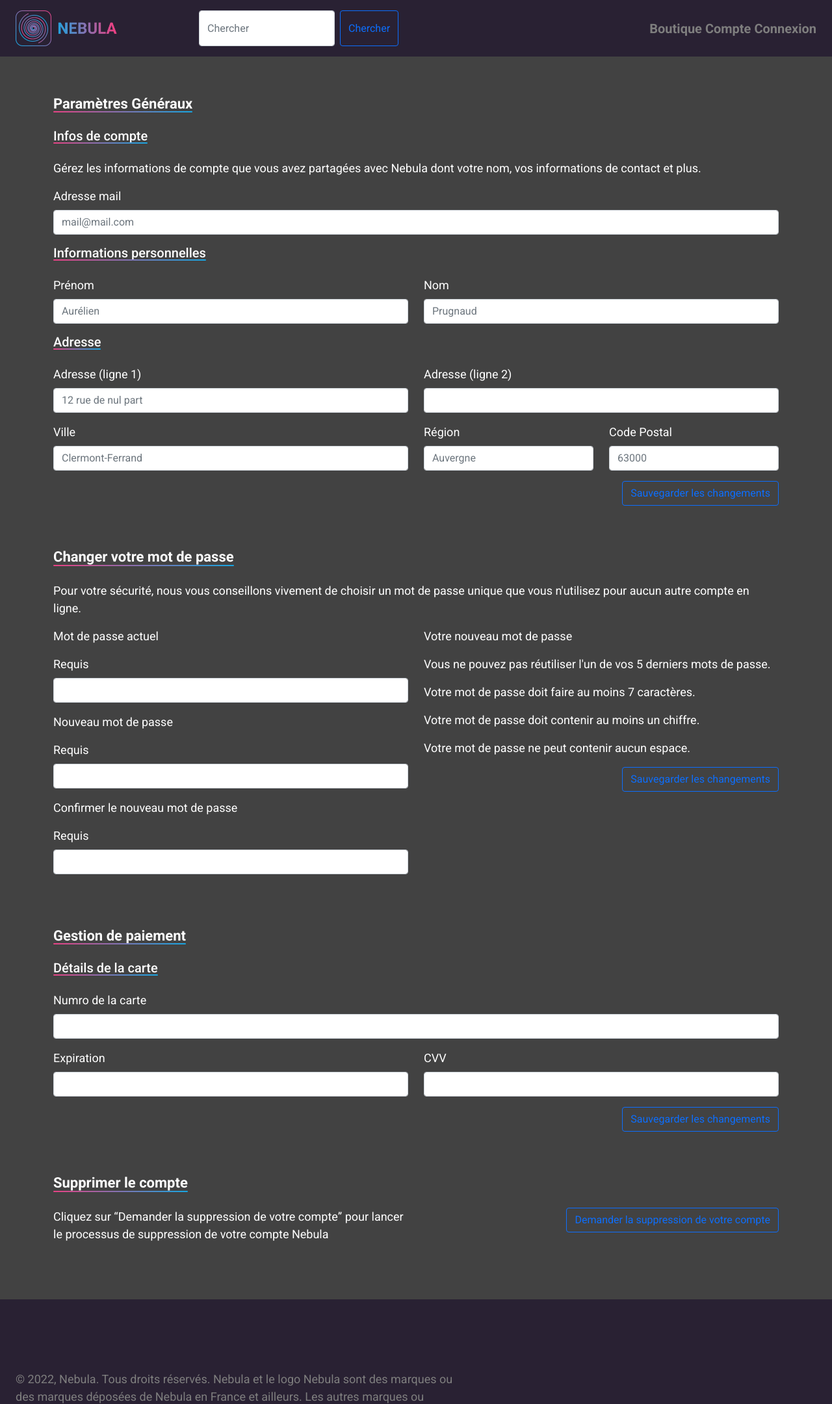
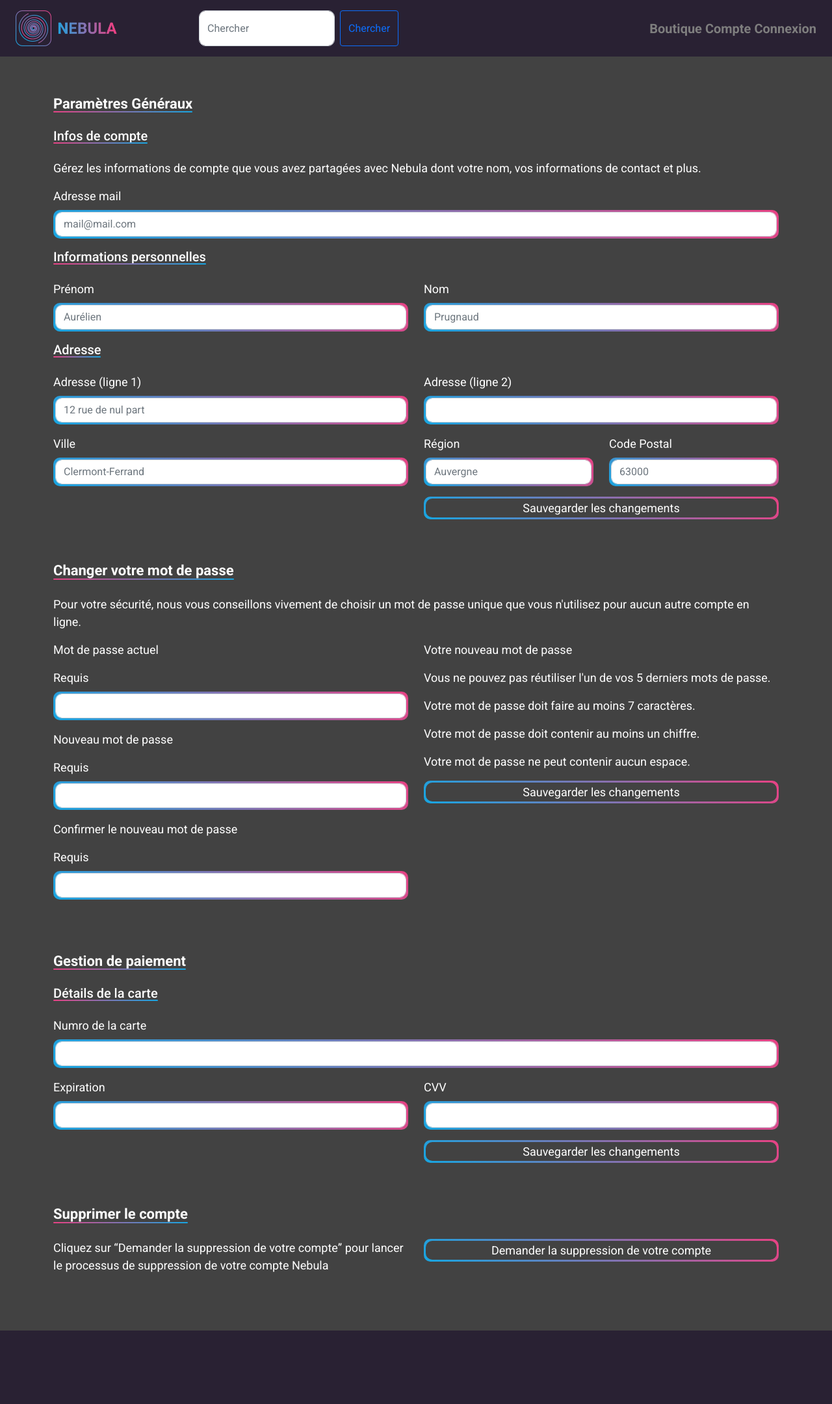
Before and after one commit to AurelienPrugnaud/nebula_project, a PHP site: page /views/profilPage.php in a window 1280 px wide. Shown: the top 2160 px of the page at 65% size. Run offline with PHP 8.4, Linux system fonts and the light colour scheme; some libraries are stand-ins or nearby versions.

Commit message:
Commit: 	- Change sccs and html structure of buttons and inputs

```diff
--- a/assets/src/scss/style.scss
+++ b/assets/src/scss/style.scss
@@ -78,6 +78,23 @@ main {
             padding: 3px;
         }
 
+    }
+}
+
+div.border-button {
+    border-radius: 10px;
+    background: $gradient-43deg;
+    padding: 3px;
+
+    button.button {
+        color: white;
+        border: none;
+        background: $background;
+        border-radius: 10px;
+
+        &:hover {
+            background: $gradient-43deg;
+        }
     }
 }
 
@@ -179,12 +196,28 @@ main.white-page {
     }
 }
 
+div.border-button-game-page {
+    width: 100%;
+    border-radius: 10px;
+    background: $gradient-43deg;
+    padding: 3px;
+
+    button.button-game-page {
+        width: 100%;
+        color: white;
+        border: none;
+        background: $background;
+        border-radius: 10px;
+
+        &:hover {
+            background: $gradient-43deg;
+        }
+    }
+}
+
 /* //////////////////// MAIN GAME PAGE END///////////////////////////////////*/
 
-/* //////////////////// MAIN PROFILE PAGE START///////////////////////////////////*/
-
-
-/* //////////////////// CONNEXION/CONTACT PAGE START///////////////////////////////////*/
+/* //////////////////// CONNEXION/CONTACT/REGISTRATION/PROFILE PAGE START///////////////////////////////////*/
 
 div.border-card2 {
     border-radius: 20px;
@@ -230,7 +263,18 @@ h1.card-title {
     font-weight: 700;
 }
 
-/* //////////////////// CONNEXION/CONTACT/REGISTRATION PAGE END///////////////////////////////////*/
+input.form-control {
+    border-radius: 10px !important;
+}
+
+input.form-check-input {
+
+    &:checked {
+        background: $gradient-43deg !important;
+    }
+}
+
+/* //////////////////// CONNEXION/CONTACT/REGISTRATION/PROFILE PAGE END///////////////////////////////////*/
 
 /* //////////////////// CART PAGE START///////////////////////////////////*/
 
--- a/views/profilPage.php
+++ b/views/profilPage.php
@@ -34,8 +34,10 @@
                         <form>
                             <div class="mb-3">
                                 <label for="email" class="form-label">Adresse mail</label>
+                                <div class="border-button">
                                     <input type="email" class="form-control" id="email" aria-describedby="emailHelp"
                                         placeholder="mail@mail.com">
+                                </div>
                             </div>
                             <div class="d-flex align-items-center mb-3">
                                 <h2 class="t-gamePage">Informations personnelles</h2>
@@ -44,11 +46,15 @@
                             <div class="row">
                                 <div class="mb-3 col-6">
                                     <label for="firstname" class="form-label">Prénom</label>
+                                    <div class="border-button">
                                         <input type="text" class="form-control" id="firstname" placeholder="Aurélien">
+                                    </div>
                                 </div>
                                 <div class="mb-3 col-6">
                                     <label for="name" class="form-label">Nom</label>
+                                    <div class="border-button">
                                         <input type="text" class="form-control" id="name" placeholder="Prugnaud">
+                                    </div>
                                 </div>
                             </div>
                             <div class="d-flex align-items-center mb-3">
@@ -59,34 +65,49 @@
                                 <div class="mb-3 col-6">
                                     <div class="mb-3">
                                         <label for="adress1" class="form-label">Adresse (ligne 1)</label>
+                                        <div class="border-button">
                                             <input type="text" class="form-control" id="adress1"
                                                 placeholder="12 rue de nul part">
                                         </div>
+                                    </div>
                                     <div>
                                         <label for="city" class="form-label">Ville</label>
+                                        <div class="border-button">
                                             <input type="text" class="form-control" id="city"
                                                 placeholder="Clermont-Ferrand">
+                                        </div>
                                     </div>
                                 </div>
                                 <div class="mb-3 col-6">
                                     <div class="mb-3">
                                         <label for="adress2" class="form-label">Adresse (ligne 2)</label>
+                                        <div class="border-button">
                                             <input type="text" class="form-control" id="adress2" placeholder="">
+                                        </div>
                                     </div>
                                     <div class="mb-3 row">
                                         <div class="col-6">
                                             <label for="state" class="form-label">Région</label>
-                                            <input type="text" class="form-control" id="state" placeholder="Auvergne">
+                                            <div class="border-button">
+                                                <input type="text" class="form-control" id="state"
+                                                    placeholder="Auvergne">
+                                            </div>
                                         </div>
                                         <div class="col-6">
                                             <label for="cityCode" class="form-label">Code Postal</label>
-                                            <input type="text" class="form-control" id="cityCode" placeholder="63000">
+                                            <div class="border-button">
+                                                <input type="text" class="form-control" id="cityCode"
+                                                    placeholder="63000">
                                             </div>
                                         </div>
-                                    <div class="d-flex justify-content-end">
-                                        <button type="submit" class="btn btn-outline-primary">Sauvegarder les
-                                            changements</button>
                                     </div>
+                                    <a href="">
+                                        <div class="border-button-game-page">
+                                            <button class="button-game-page ps-5 pe-5">
+                                                Sauvegarder les changements
+                                            </button>
+                                        </div>
+                                    </a>
                                 </div>
                             </div>
                         </form>
@@ -106,17 +127,24 @@
                                     <div class="mb-3">
                                         <p>Mot de passe actuel</p>
                                         <label for="password" class="form-label">Requis</label>
+                                        <div class="border-button">
                                             <input type="password" class="form-control" id="password" placeholder="">
+                                        </div>
                                     </div>
                                     <div class="mb-3">
                                         <p>Nouveau mot de passe</p>
                                         <label for="newPassword" class="form-label">Requis</label>
+                                        <div class="border-button">
                                             <input type="password" class="form-control" id="newPassword" placeholder="">
+                                        </div>
                                     </div>
                                     <div class="mb-3">
                                         <p>Confirmer le nouveau mot de passe</p>
                                         <label for="newPassword2" class="form-label">Requis</label>
-                                        <input type="password" class="form-control" id="newPassword2" placeholder="">
+                                        <div class="border-button">
+                                            <input type="password" class="form-control" id="newPassword2"
+                                                placeholder="">
+                                        </div>
                                     </div>
                                 </div>
                                 <div class="mb-3 col-6">
@@ -125,11 +153,13 @@
                                     <p>Votre mot de passe doit faire au moins 7 caractères.</p>
                                     <p>Votre mot de passe doit contenir au moins un chiffre.</p>
                                     <p>Votre mot de passe ne peut contenir aucun espace.</p>
-                                    <div class="d-flex justify-content-end">
-                                        <button type="submit" class="btn btn-outline-primary">Sauvegarder les
-                                            changements
+                                    <a href="">
+                                        <div class="border-button-game-page">
+                                            <button class="button-game-page ps-5 pe-5">
+                                                Sauvegarder les changements
                                             </button>
                                         </div>
+                                    </a>
                                 </div>
                             </div>
                         </form>
@@ -146,25 +176,34 @@
                         <form>
                             <div class="mb-3">
                                 <label for="card" class="form-label">Numro de la carte</label>
+                                <div class="border-button">
                                     <input type="test" class="form-control" id="card" aria-describedby="emailHelp"
                                         placeholder="">
+                                </div>
                             </div>
                             <div class="row">
                                 <div class="mb-3 col-6">
                                     <div class="mb-3">
                                         <label for="cardDate" class="form-label">Expiration</label>
+                                        <div class="border-button">
                                             <input type="text" class="form-control" id="cardDate" placeholder="">
+                                        </div>
                                     </div>
                                 </div>
                                 <div class="mb-3 col-6">
                                     <div class="mb-3">
                                         <label for="cvv" class="form-label">CVV</label>
+                                        <div class="border-button">
                                             <input type="text" class="form-control" id="cvv" placeholder="">
                                         </div>
-                                    <div class="d-flex justify-content-end">
-                                        <button type="submit" class="btn btn-outline-primary">Sauvegarder les
-                                            changements</button>
                                     </div>
+                                    <a href="">
+                                        <div class="border-button-game-page">
+                                            <button class="button-game-page ps-5 pe-5">
+                                                Sauvegarder les changements
+                                            </button>
+                                        </div>
+                                    </a>
                                 </div>
                             </div>
                         </form>
@@ -181,11 +220,13 @@
                                         suppression de votre compte Nebula</p>
                                 </div>
                                 <div class="mb-3 col-6">
-                                    <div class="d-flex justify-content-end">
-                                        <button type="submit" class="btn btn-outline-primary">
+                                    <a href="">
+                                        <div class="border-button-game-page">
+                                            <button class="button-game-page ps-5 pe-5">
                                                 Demander la suppression de votre compte
                                             </button>
                                         </div>
+                                    </a>
                                 </div>
                             </div>
                         </form>
```
Also changed, not shown: views/cartPage.php (+19 -7 lines), views/connectionPage.php (+14 -6 lines), views/contactPage.php (+21 -7 lines), views/gamePage.php (+16 -9 lines), views/index.php (+18 -8 lines), views/registrationPage.php (+13 -5 lines), assets/public/css/style.min.css. Lines whose indentation alone changed are shown as unchanged.
